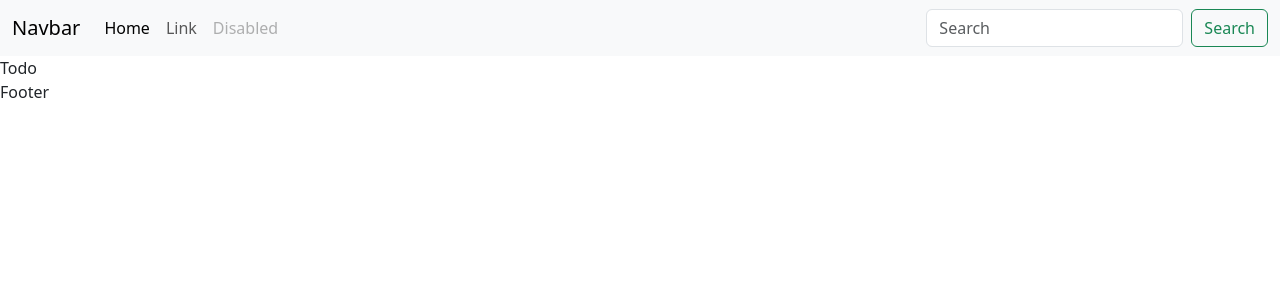
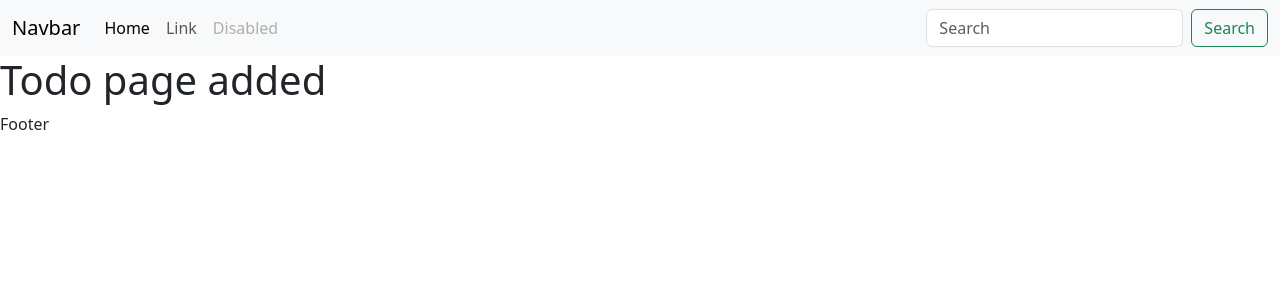
Before and after one commit to Ali-Raza-Gill/Todo-with-CRUD, a React (Create React App) app: page /todo in a window 1280 px wide. Shown: the top 300 px of the page. Built offline with nearby package versions, Linux system fonts and the light colour scheme.

Commit message:
Todo page is added

```diff
--- a/src/Pages/Frontend/Todo/Todo.js
+++ b/src/Pages/Frontend/Todo/Todo.js
@@ -2,6 +2,6 @@ import React from 'react'
 
 export default function Todo() {
   return (
-    <div>Todo</div>
+    <h1>Todo page added</h1>
   )
 }
```
